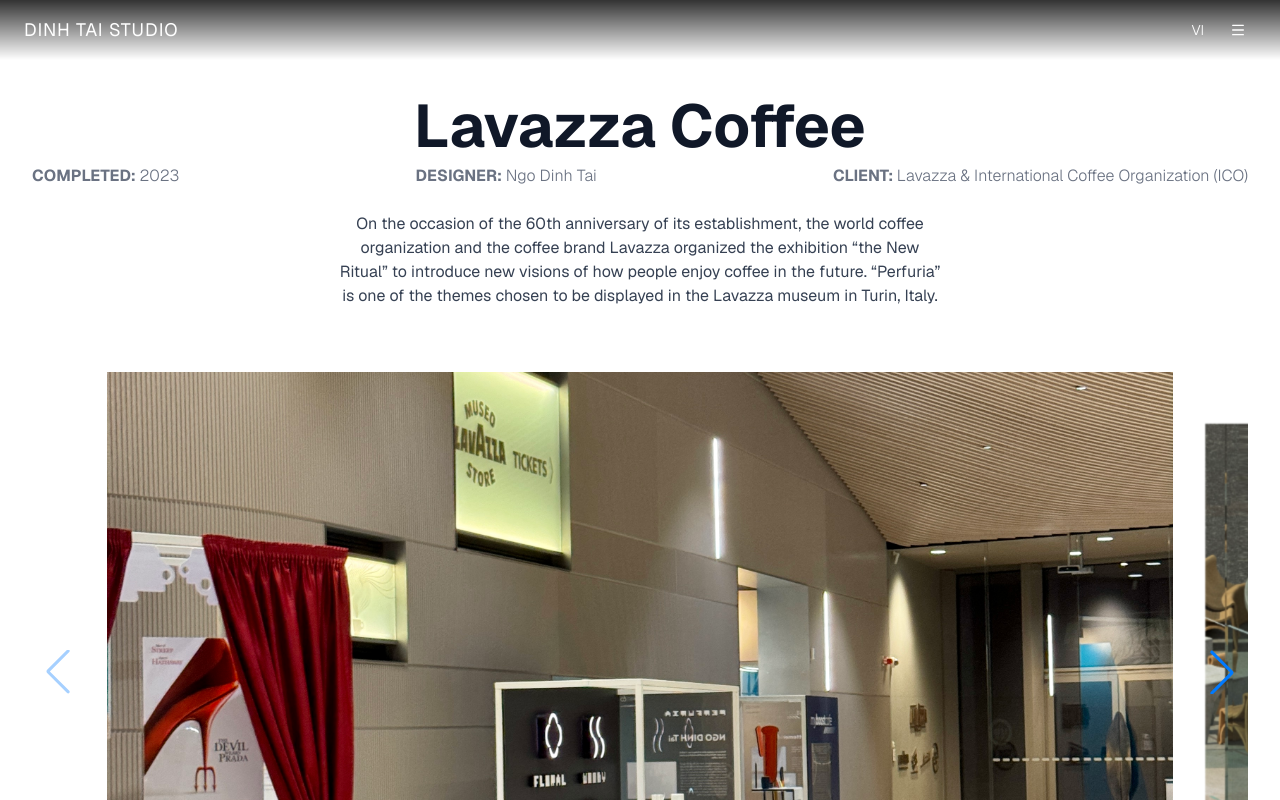
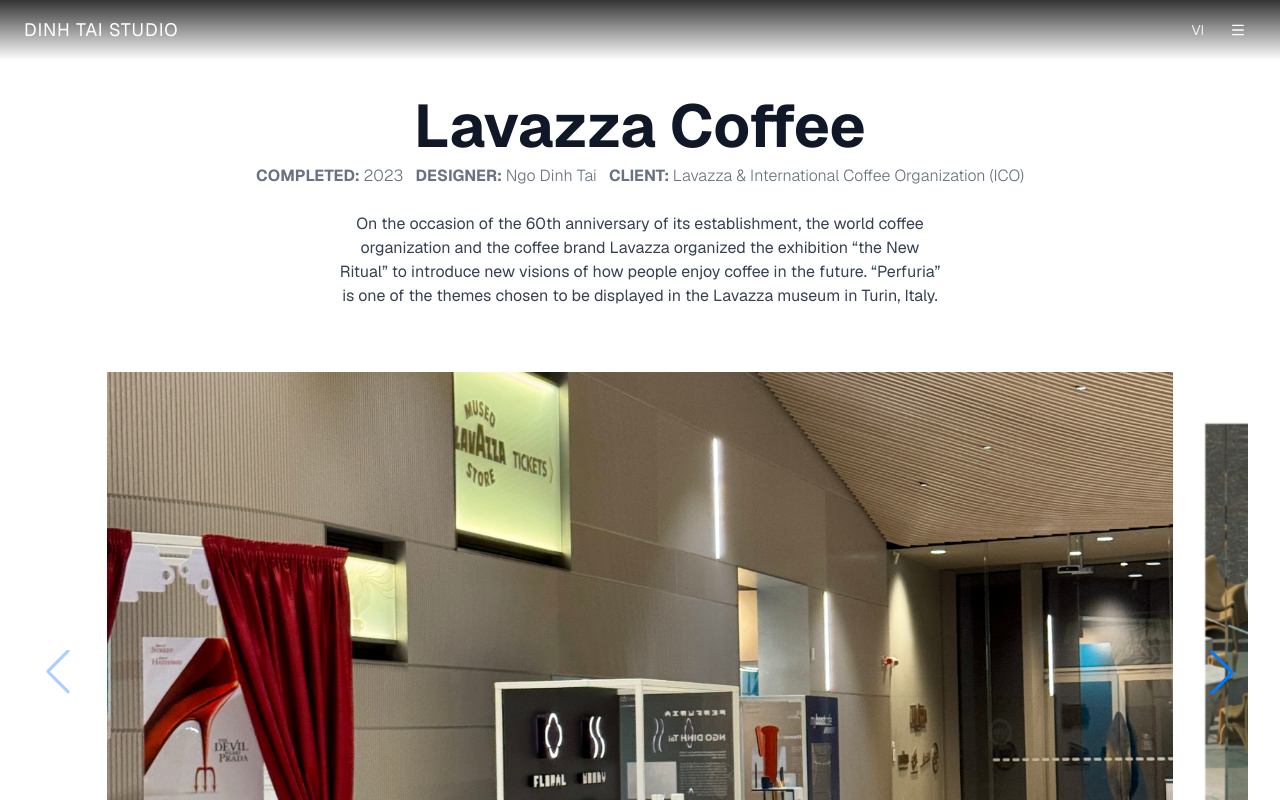
Before and after one commit to nhatran22/taistudio, a Next.js app: page /en/category/lavazza-coffee in a window 1280 px wide. Shown: the top 800 px of the page. Built offline with nearby package versions, Linux system fonts and the light colour scheme.

Commit message:
update UI projects

```diff
--- a/src/app/(site)/[locale]/category/[slug]/page.tsx
+++ b/src/app/(site)/[locale]/category/[slug]/page.tsx
@@ -45,7 +45,7 @@
                 <h1 className="text-3xl md:text-6xl text-gray-900 font-bold w-full text-center">
                     {title}
                 </h1>
-                <div className="grid md:flex md:justify-between pt-2 text-gray-500 font-light">
+                <div className="grid md:flex md:justify-between pt-2 md:px-56 text-gray-500 font-light">
                     <span><span className="font-bold">COMPLETED: </span>{project.comletedYear}</span>
                     <span><span className="font-bold">DESIGNER: </span>{locale === "en" ? project.designerEN : project.designerVI}</span>
                     <span><span className="font-bold">CLIENT: </span>{locale === "en" ? project.clientEN : project.clientVI}</span>
```
